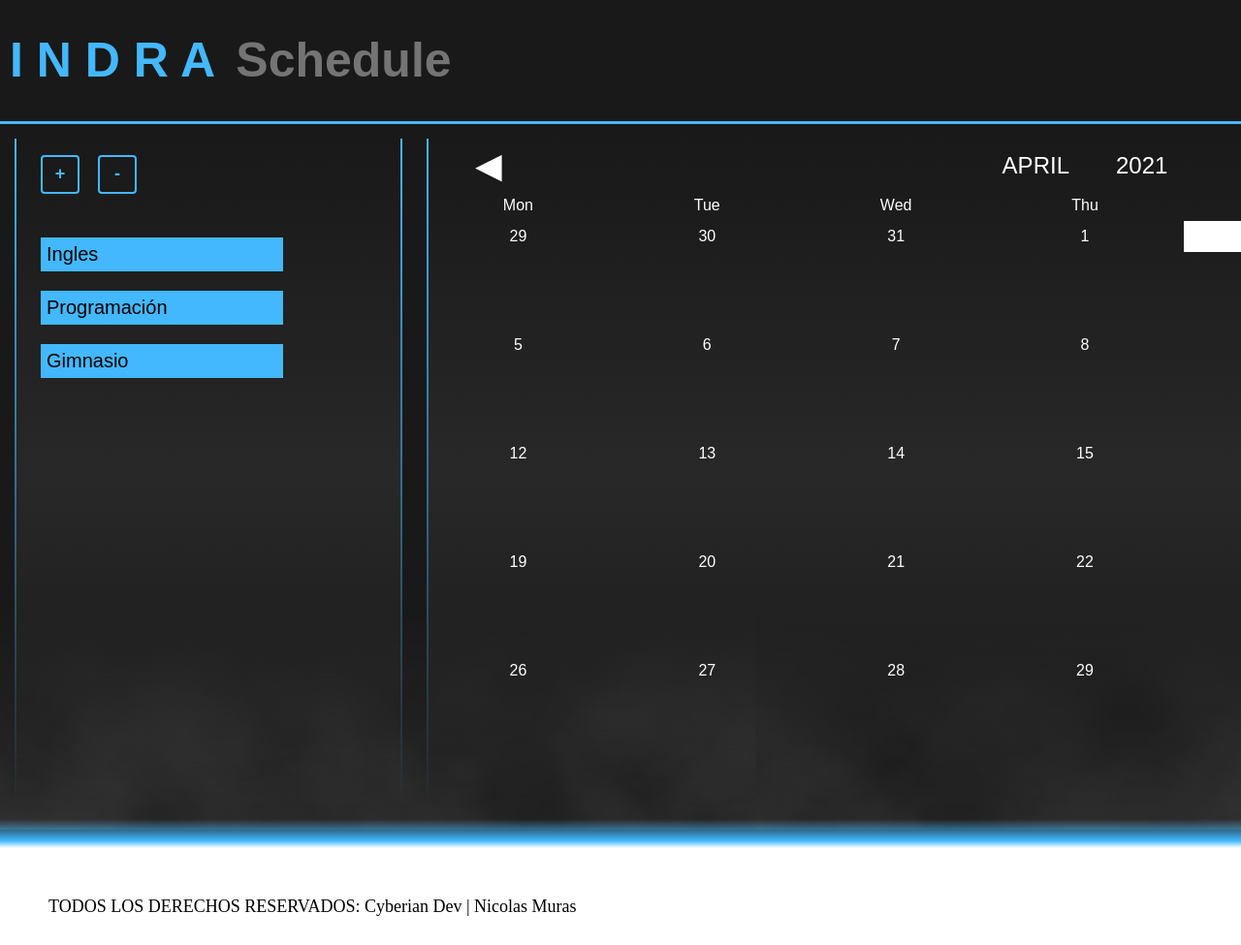
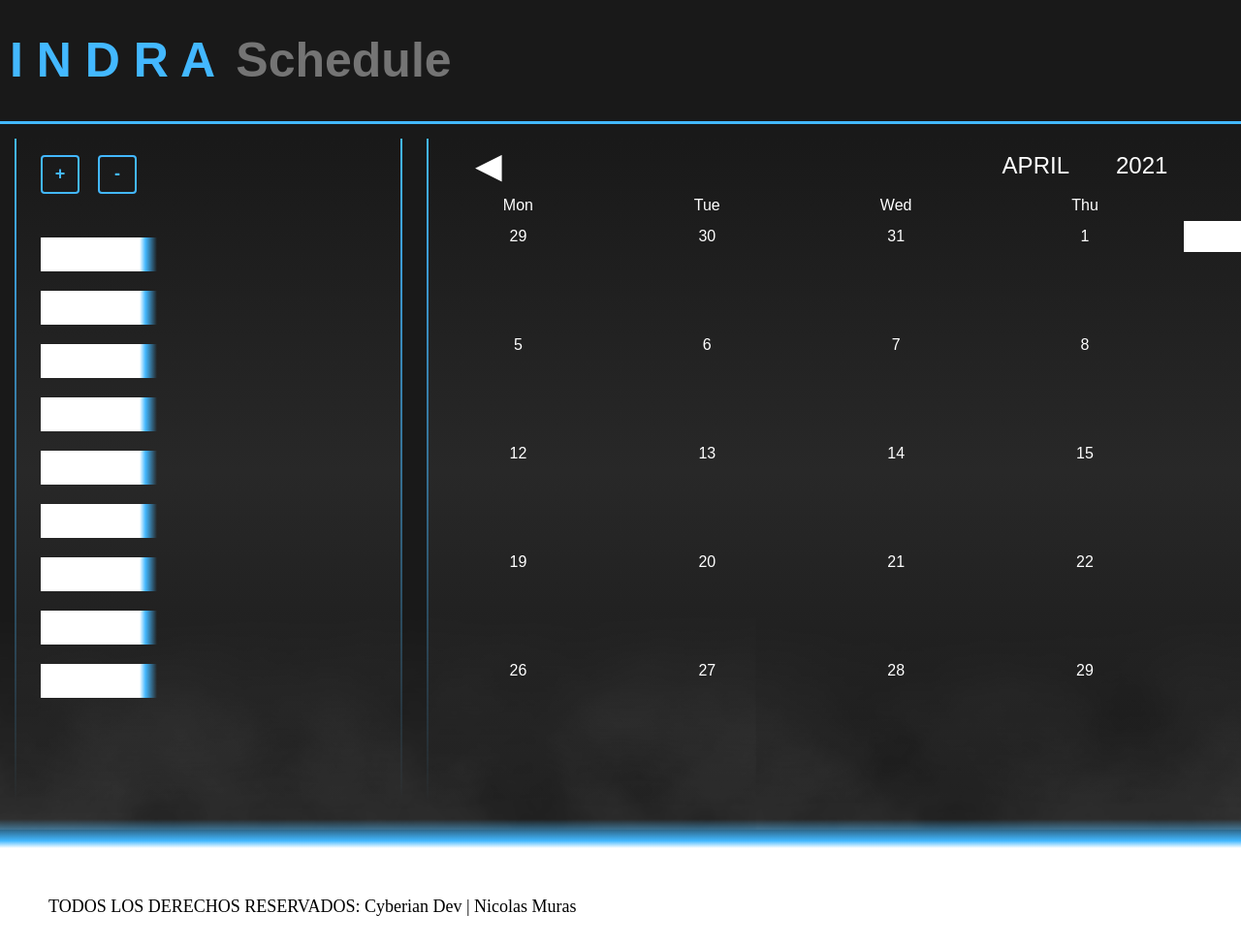
Before and after one commit to NicolasMuras/I_N_D_R_A, a Django app: page / in a window 1280 px wide; the page is wider, and only the part inside the window is pictured. Shown: that part at 97% size. Run offline with Django 3.2, Linux system fonts and the light colour scheme; some web fonts are replaced.

Commit message:
test: testing fork.

```diff
--- a/main/static/css/styles.css
+++ b/main/static/css/styles.css
@@ -81,21 +81,27 @@
     margin-top: 100px;
     margin-left: 15px;
     color: white;
+    z-index: 600;
 }
 
 .tag {
+    position: relative;
     font-family: 'Blinker', sans-serif;
-    font-size: 20px;
+    font-size: 0px;
     color: black;
     margin: 20px 0px;
-    background-color: rgb(67, 184, 264);
-    border-color: rgb(67, 184, 264);
-    border-style: solid;
-    border-width: 1px;
-    width: 250px;
+    background: linear-gradient(to left,rgba(0, 0, 0, 0), rgb(67, 184, 264) 10%, rgba(255, 255, 255, 1) 15%);
+    width: 120px;
     height: 35px;
     padding-top: 5px;
-    padding-left: 5px;
+    padding-left: 10px;
+    transition: all 1s;
+    z-index: 700;
+}
+
+.tag:hover {
+    width: 350px;
+    font-size: 20px;
 }
 
 .button-box {
--- a/main/templates/index.html
+++ b/main/templates/index.html
@@ -33,6 +33,12 @@
                     <div class="tag">Ingles</div>
                     <div class="tag">Programación</div>
                     <div class="tag">Gimnasio</div>
+                    <div class="tag">Curso CSS</div>
+                    <div class="tag">Meditación</div>
+                    <div class="tag">Caminar</div>
+                    <div class="tag">Trabajo</div>
+                    <div class="tag">Proyecto Alternativo</div>
+                    <div class="tag">Amigos</div>
                 </div>
             </div>
 
```
Also changed, not shown: images/screenshot.png (deleted).
